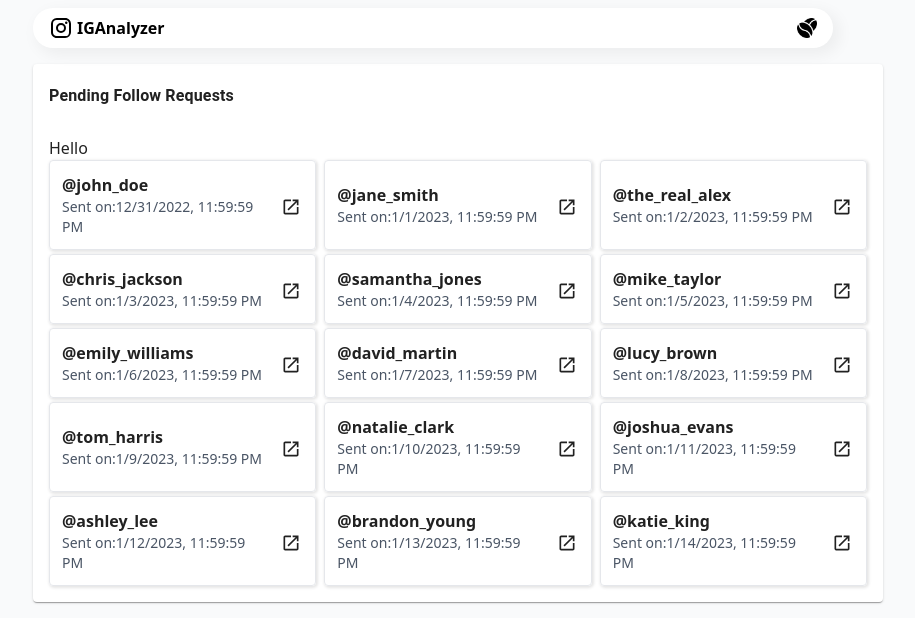
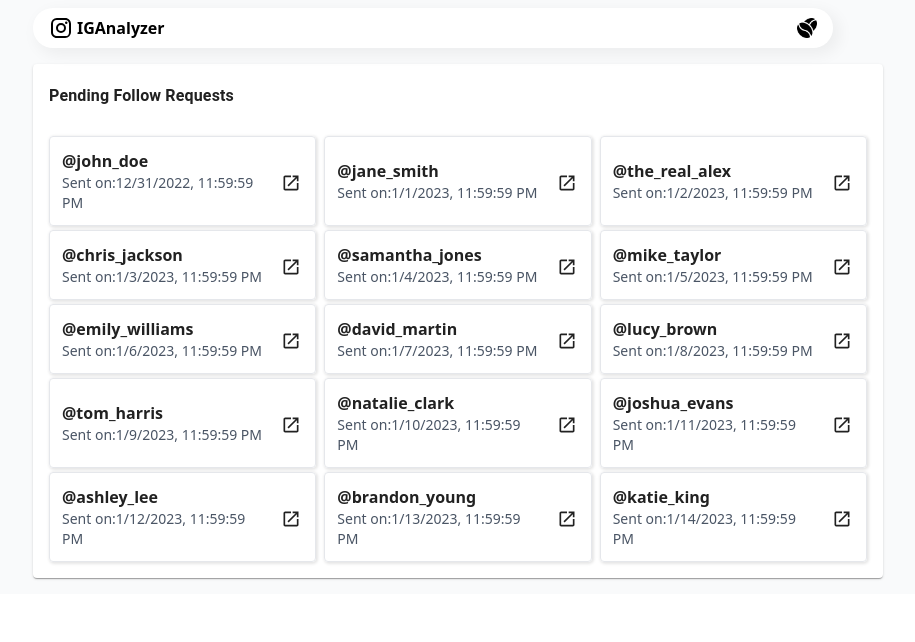
Before and after one commit to KayviaHarriott/instagram-stats, a React (Vite) app in the folder instagram-stats/: page /results in a window 1280 px wide. Shown: the top 642 px of the page, without its empty margins (182-1097 px from the left). Built offline with nearby package versions, Linux system fonts and the light colour scheme; some icons are missing.

Commit message:
Removed unused text

```diff
--- a/instagram-stats/src/components/CardGroup.tsx
+++ b/instagram-stats/src/components/CardGroup.tsx
@@ -1,40 +1,40 @@
 import { MiniUserCards } from "./MiniUserCards";
 
 interface CardGroupProps {
-   children: { value: string;
-    timestamp: number;
-    href: string}[];
+  children: { value: string; timestamp: number; href: string }[];
 }
 
 export const CardGroup: React.FC<CardGroupProps> = ({ children }) => {
   return (
     <div>
-        <p>Hello</p>
       <div className="flex flex-wrap gap-1">
         {(children ?? [])
-        .reduce<
-          { value: string; timestamp: number; href: string }[][]
-        >((chunks, req, index) => {
+          .reduce<{ value: string; timestamp: number; href: string }[][]>(
+            (chunks, req, index) => {
               const chunkIndex = Math.floor(index / 3);
               if (!chunks[chunkIndex]) {
                 chunks[chunkIndex] = [];
               }
               chunks[chunkIndex].push(req);
               return chunks;
-        }, [])
+            },
+            []
+          )
           .map((chunk, chunkIndex) => (
             <div className="flex gap-2 w-full" key={chunkIndex}>
               {chunk.map((req, index) => (
-                <MiniUserCards key={index}
+                <MiniUserCards
+                  key={index}
                   username={`${req.value}`}
                   description={`${new Date(
                     req.timestamp * 1000
                   ).toLocaleString()}`}
-                link={req.href} />
+                  link={req.href}
+                />
               ))}
             </div>
           ))}
       </div>
     </div>
-)
-}
+  );
+};
```
Lines whose indentation alone changed are shown as unchanged.
